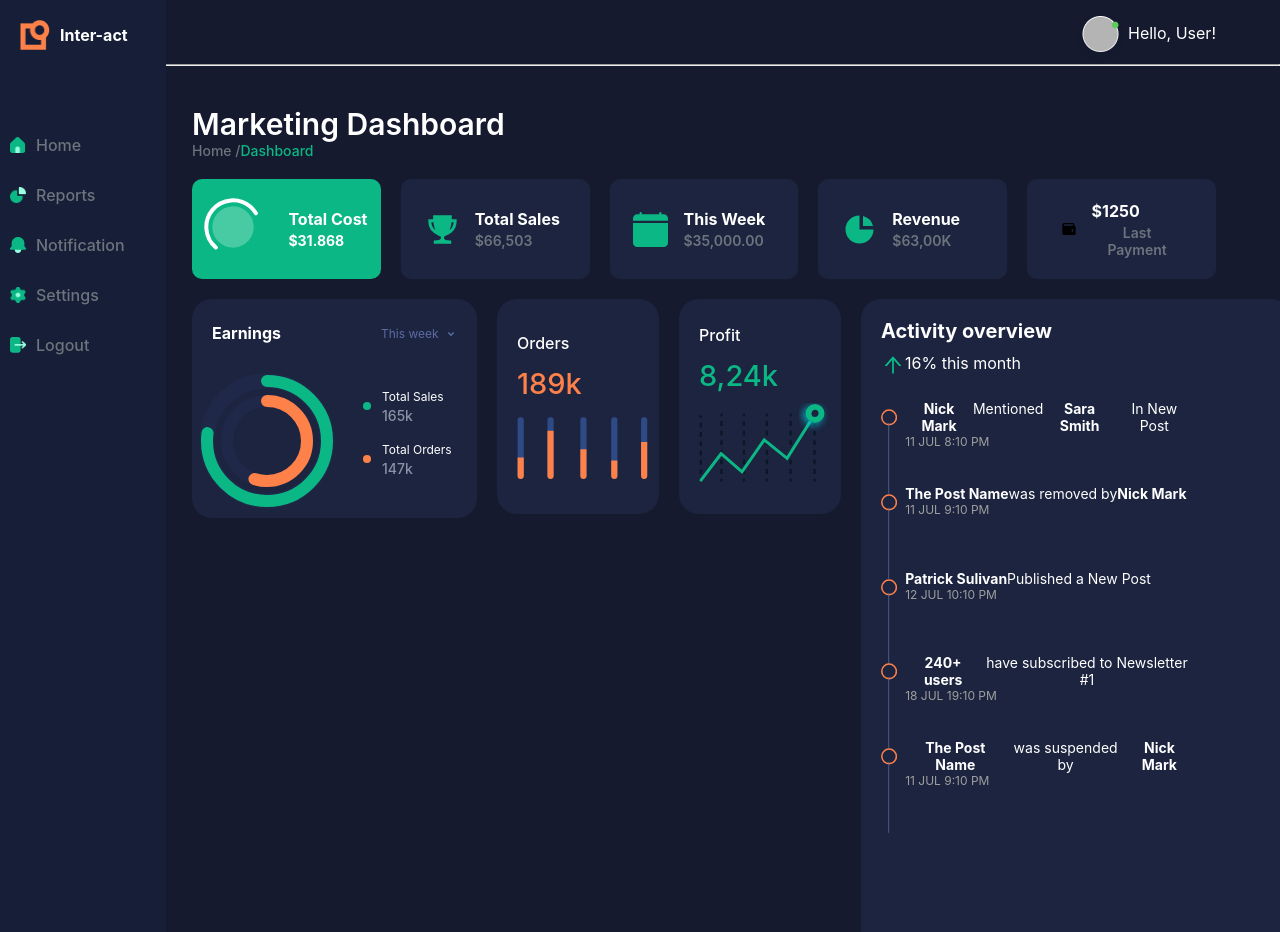
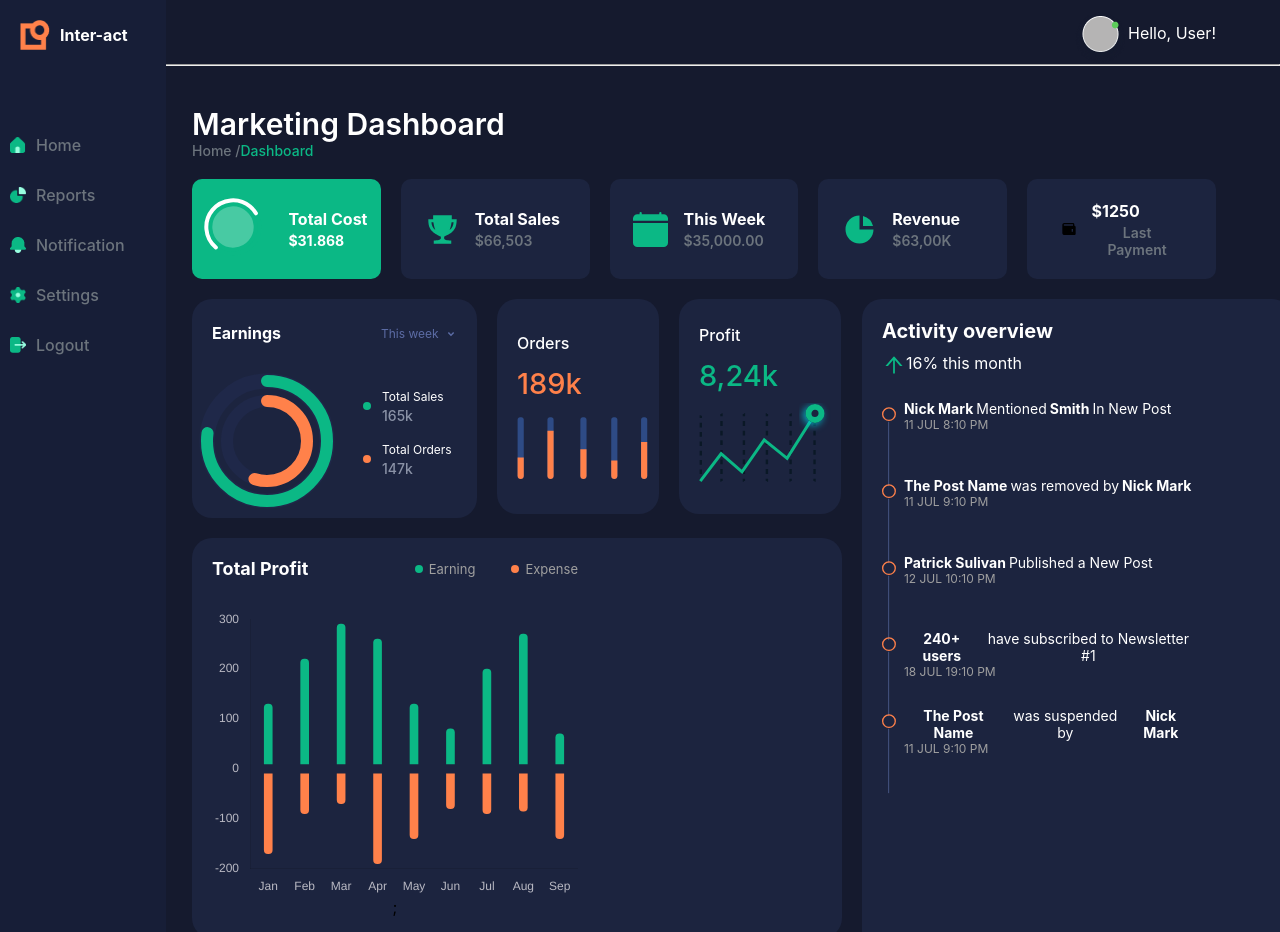
Before and after one commit to RizalPurwanto/dashboard-test, a React (Create React App) app: page / in a window 1280 px wide. Shown: the top 932 px of the page. Built offline with nearby package versions, Linux system fonts and the light colour scheme.

Commit message:
graph for total profit

```diff
--- a/package.json
+++ b/package.json
@@ -9,7 +9,10 @@
     "@testing-library/jest-dom": "^5.17.0",
     "@testing-library/react": "^13.4.0",
     "@testing-library/user-event": "^13.5.0",
+    "chart.js": "^4.4.0",
+    "faker-js": "^1.0.0",
     "react": "^18.2.0",
+    "react-chartjs-2": "^5.2.0",
     "react-dom": "^18.2.0",
     "react-dropdown": "^1.11.0",
     "react-icons": "^4.10.1",
@@ -40,5 +43,8 @@
       "last 1 firefox version",
       "last 1 safari version"
     ]
+  },
+  "devDependencies": {
+    "@faker-js/faker": "^8.0.2"
   }
 }
--- a/src/App.js
+++ b/src/App.js
@@ -17,6 +17,7 @@ import TotalCostIcon from "./components/TotalCostIcon";
 import ProfitCard from "./components/ProfitCard";
 import OrdersCard from "./components/OrdersCard";
 import ActivityOverview from "./components/ActivityOverview";
+import TotalProfitGraph from "./components/TotalProfitGraph";
 
 const Container = styled.div`
   width: 300px;
@@ -250,7 +251,9 @@ function App() {
                 <OrdersCard></OrdersCard>
                 <ProfitCard></ProfitCard>
               </div>
-              <div className="lowerContainer"></div>
+              <div className="lowerContainer">
+                <TotalProfitGraph></TotalProfitGraph>
+              </div>
             </div>
             <div className="activityContainer">
             <ActivityOverview></ActivityOverview>
--- a/src/components/ActivityBullet.js
+++ b/src/components/ActivityBullet.js
@@ -3,19 +3,19 @@ export default function ActivityBullet () {
     return (
         <svg
         width="21"
-        height="106"
-        viewBox="0 0 21 106"
+        height="96"
+        viewBox="0 0 21 96"
         fill="none"
         xmlns="http://www.w3.org/2000/svg"
       >
         <circle
           cx="10.5"
-          cy="10.5"
+          cy="1.5"
           r="9.5"
           stroke="#FF814A"
           stroke-width="2"
         />
-        <line cx="2" x1="10" x2="10" y1="18" y2="110" stroke="#5C6CA5" />
+        <line cx="2" x1="10" x2="10" y1="13" y2="110" stroke="#5C6CA5" />
       </svg>
     )
 }
--- a/src/components/ActivityOverview.js
+++ b/src/components/ActivityOverview.js
@@ -52,7 +52,7 @@ const ActivityItem = styled.div`
 const ActivityInfo = styled.div`
   display: flex;
   flex-direction: column;
-  width: 120%;
+  width: 140%;
   margin-top: 3px;
   font-size: 14px;
   font-weight: 400;
@@ -69,27 +69,28 @@ const ActivityDate = styled.div`
 
 const ActivityText = styled.div`
 display: flex;
+gap:3px;
 `;
 
 const activityArr = [
   {
-    text: <ActivityText><strong>Nick Mark</strong> Mentioned <strong>Sara Smith</strong> In New Post</ActivityText>,
+    text: <ActivityText><strong>Nick Mark </strong>  Mentioned <strong>  Smith </strong> In New Post</ActivityText>,
     date: "11 JUL 8:10 PM",
   },
   {
-    text: <ActivityText><strong>The Post Name</strong> was removed by <strong>Nick Mark</strong></ActivityText>,
+    text: <ActivityText><strong>The Post Name </strong> was removed by <strong>Nick Mark </strong></ActivityText>,
     date: "11 JUL 9:10 PM",
   },
   {
-    text: <ActivityText><strong>Patrick Sulivan</strong> Published a New Post</ActivityText>,
+    text: <ActivityText><strong>Patrick Sulivan </strong> Published a New Post</ActivityText>,
     date: "12 JUL 10:10 PM",
   },
   {
-    text: <ActivityText><strong>240+ users</strong> have subscribed to Newsletter #1</ActivityText>,
+    text: <ActivityText><strong>240+ users </strong> have subscribed to Newsletter #1</ActivityText>,
     date: "18 JUL 19:10 PM",
   },
   {
-    text: <ActivityText><strong>The Post Name</strong> was suspended by <strong>Nick Mark</strong></ActivityText>,
+    text: <ActivityText><strong>The Post Name </strong> was suspended by <strong>Nick Mark</strong></ActivityText>,
     date: "11 JUL 9:10 PM",
   },
 ];
--- /dev/null
+++ b/src/components/TotalProfitGraph.js
@@ -0,0 +1,256 @@
+import { styled } from "styled-components";
+import { AiOutlineArrowUp } from "react-icons/ai";
+import { IconContext } from "react-icons/lib";
+import ActivityBullet from "./ActivityBullet";
+
+import * as Utils from "../helpers/ChartUtils";
+import {
+  CategoryScale,
+  LinearScale,
+  BarElement,
+  Title,
+  Tooltip,
+  Legend,
+} from "chart.js";
+
+import { Chart as ChartJS, defaults } from "chart.js";
+
+
+import { Bar } from "react-chartjs-2";
+
+import { faker } from "@faker-js/faker";
+
+const Container = styled.div`
+  display: flex;
+  flex-direction: row;
+  justify-content: flex-start;
+  align-items: flex-start;
+  width: 610px;
+  height: 360px;
+  background-color: #1c243f;
+  margin-top: 20px;
+  margin-left: 0;
+  border-radius: 20px;
+  margin-bottom: 20px;
+  gap: 10px;
+  padding: 20px;
+`;
+
+const ActivityListContainer = styled.div`
+  display: flex;
+  flex-direction: column;
+  justify-content: flex-start;
+  align-items: flex-start;
+  width: 100%;
+  margin-top: 10px;
+`;
+
+const GraphTitle = styled.div`
+  color: #ffffff;
+  font-weight: 700;
+  font-size: 18px;
+`;
+
+const ActivityStatus = styled.div`
+  color: #ffffff;
+  font-weight: 400;
+  font-size: 16px;
+  display: flex;
+  flex-direction: row;
+  justify-content: center;
+`;
+
+const ActivityItem = styled.div`
+  width: 80%;
+  height: 16%;
+  display: flex;
+`;
+
+const ActivityInfo = styled.div`
+  display: flex;
+  flex-direction: column;
+  width: 120%;
+  margin-top: 3px;
+  font-size: 14px;
+  font-weight: 400;
+  color: #ffffff;
+  align-items: flex-start;
+  padding-left: 8px;
+`;
+
+const GraphInfo = styled.div`
+  font-size: 13px;
+  font-weight: 400;
+  color: #9f9f9f;
+  display: flex;
+  align-items: center;
+`;
+
+const ActivityText = styled.div`
+  display: flex;
+`;
+
+const GraphContainer = styled.div`
+  display: flex;
+  flex-direction: column;
+  width: 60%;
+  height:100%;
+`;
+const GraphInfoContainer = styled.div`
+  display: flex;
+  flex-direction: row;
+  gap: 30px;
+`;
+
+const TitleAndInfoContainer = styled.div`
+  display: flex;
+  flex-direction: row;
+  justify-content: space-between;
+`;
+
+const Graph = styled.div`
+padding-top:30px;
+height:80%;
+`;
+ChartJS.register(
+  CategoryScale,
+  LinearScale,
+  BarElement,
+  Title,
+  Tooltip,
+
+);
+const earningData =[140, 230, 300, 270, 140, 90, 210, 280, 80]
+const expensesData= [-180, -100, -80, -200, -150, -90, -100, -95, -150]
+
+const options = {
+  maintainAspectRatio:false,
+
+  plugins: {
+    legend: {
+      display: false
+    },
+
+  },
+  responsive: true,
+  scales: {
+    x: {
+      stacked: true,
+      grid: {
+        display: false
+      },
+      ticks:{
+        color:'#B9B9C3',
+
+      }
+    },
+    y: {
+      stacked: true,
+      grid: {
+        display: false
+      },
+      max:300,
+      min:-200,
+      ticks:{
+
+        color:'#B9B9C3',
+        stepSize:100
+      }
+    },
+  },
+};
+
+const labels = [
+  "Jan",
+  "Feb",
+  "Mar",
+  "Apr",
+  "May",
+  "Jun",
+  "Jul",
+  "Aug",
+  "Sep"
+];
+
+const data = {
+  labels,
+  datasets: [
+    {
+      label: "Dataset 1",
+      data: labels.map((e, i) =>
+        expensesData[i]
+      ),
+      backgroundColor: "#FF814A",
+      borderRadius:{
+        // topLeft:10,
+        // topRight:10,
+        bottomLeft:10,
+        bottomRight:10,
+      },
+      barThickness:18,
+      borderSkipped:false,
+      borderWidth:5,
+      borderColor:'transparent'
+    },
+    {
+      label: "Dataset 2",
+      data: labels.map((e, i) =>
+        earningData[i]
+      ),
+      backgroundColor: "#0BB885",
+      borderRadius:{
+        topLeft:10,
+        topRight:10,
+        // bottomLeft:10,
+        // bottomRight:10,
+      },
+      barThickness:18,
+      borderSkipped:false,
+      borderWidth:5,
+      borderColor:'transparent'
+
+    },
+
+  ],
+};
+export default function TotalProfitGraph() {
+
+
+
+
+
+
+  return (
+    <Container>
+      <GraphContainer>
+        <TitleAndInfoContainer>
+          <GraphTitle>Total Profit</GraphTitle>
+          <GraphInfoContainer>
+            <GraphInfo>
+              <svg width={20} height={20} viewBox={`0 0 15 15`}>
+                <circle cx={7.5} cy={7.5} r={3} fill="#0BB885"></circle>
+              </svg>
+              Earning
+            </GraphInfo>
+            <GraphInfo>
+              {" "}
+              <svg width={20} height={20} viewBox={`0 0 15 15`}>
+                <circle cx={7.5} cy={7.5} r={3} fill="#FF814A"></circle>
+              </svg>
+              Expense
+            </GraphInfo>
+          </GraphInfoContainer>
+        </TitleAndInfoContainer>
+        <Graph>
+
+          <Bar
+
+         style={{
+          height:'50%'
+         }}
+          options={options} data={data} />;
+        </Graph>
+      </GraphContainer>
+    </Container>
+  );
+}
--- /dev/null
+++ b/src/helpers/ChartUtils.js
@@ -0,0 +1,161 @@
+import colorLib from '@kurkle/color';
+import {DateTime} from 'luxon';
+import 'chartjs-adapter-luxon';
+import {valueOrDefault} from '../../node_modules/chart.js/dist/helpers';
+
+// Adapted from http://indiegamr.com/generate-repeatable-random-numbers-in-js/
+var _seed = Date.now();
+
+export function srand(seed) {
+  _seed = seed;
+}
+
+export function rand(min, max) {
+  min = valueOrDefault(min, 0);
+  max = valueOrDefault(max, 0);
+  _seed = (_seed * 9301 + 49297) % 233280;
+  return min + (_seed / 233280) * (max - min);
+}
+
+export function numbers(config) {
+  var cfg = config || {};
+  var min = valueOrDefault(cfg.min, 0);
+  var max = valueOrDefault(cfg.max, 100);
+  var from = valueOrDefault(cfg.from, []);
+  var count = valueOrDefault(cfg.count, 8);
+  var decimals = valueOrDefault(cfg.decimals, 8);
+  var continuity = valueOrDefault(cfg.continuity, 1);
+  var dfactor = Math.pow(10, decimals) || 0;
+  var data = [];
+  var i, value;
+
+  for (i = 0; i < count; ++i) {
+    value = (from[i] || 0) + this.rand(min, max);
+    if (this.rand() <= continuity) {
+      data.push(Math.round(dfactor * value) / dfactor);
+    } else {
+      data.push(null);
+    }
+  }
+
+  return data;
+}
+
+export function points(config) {
+  const xs = this.numbers(config);
+  const ys = this.numbers(config);
+  return xs.map((x, i) => ({x, y: ys[i]}));
+}
+
+export function bubbles(config) {
+  return this.points(config).map(pt => {
+    pt.r = this.rand(config.rmin, config.rmax);
+    return pt;
+  });
+}
+
+export function labels(config) {
+  var cfg = config || {};
+  var min = cfg.min || 0;
+  var max = cfg.max || 100;
+  var count = cfg.count || 8;
+  var step = (max - min) / count;
+  var decimals = cfg.decimals || 8;
+  var dfactor = Math.pow(10, decimals) || 0;
+  var prefix = cfg.prefix || '';
+  var values = [];
+  var i;
+
+  for (i = min; i < max; i += step) {
+    values.push(prefix + Math.round(dfactor * i) / dfactor);
+  }
+
+  return values;
+}
+
+const MONTHS = [
+  'January',
+  'February',
+  'March',
+  'April',
+  'May',
+  'June',
+  'July',
+  'August',
+  'September',
+  'October',
+  'November',
+  'December'
+];
+
+export function months(config) {
+  var cfg = config || {};
+  var count = cfg.count || 12;
+  var section = cfg.section;
+  var values = [];
+  var i, value;
+
+  for (i = 0; i < count; ++i) {
+    value = MONTHS[Math.ceil(i) % 12];
+    values.push(value.substring(0, section));
+  }
+
+  return values;
+}
+
+const COLORS = [
+  '#4dc9f6',
+  '#f67019',
+  '#f53794',
+  '#537bc4',
+  '#acc236',
+  '#166a8f',
+  '#00a950',
+  '#58595b',
+  '#8549ba'
+];
+
+export function color(index) {
+  return COLORS[index % COLORS.length];
+}
+
+export function transparentize(value, opacity) {
+  var alpha = opacity === undefined ? 0.5 : 1 - opacity;
+  return colorLib(value).alpha(alpha).rgbString();
+}
+
+export const CHART_COLORS = {
+  red: 'rgb(255, 99, 132)',
+  orange: 'rgb(255, 159, 64)',
+  yellow: 'rgb(255, 205, 86)',
+  green: 'rgb(75, 192, 192)',
+  blue: 'rgb(54, 162, 235)',
+  purple: 'rgb(153, 102, 255)',
+  grey: 'rgb(201, 203, 207)'
+};
+
+const NAMED_COLORS = [
+  CHART_COLORS.red,
+  CHART_COLORS.orange,
+  CHART_COLORS.yellow,
+  CHART_COLORS.green,
+  CHART_COLORS.blue,
+  CHART_COLORS.purple,
+  CHART_COLORS.grey,
+];
+
+export function namedColor(index) {
+  return NAMED_COLORS[index % NAMED_COLORS.length];
+}
+
+export function newDate(days) {
+  return DateTime.now().plus({days}).toJSDate();
+}
+
+export function newDateString(days) {
+  return DateTime.now().plus({days}).toISO();
+}
+
+export function parseISODate(str) {
+  return DateTime.fromISO(str);
+}
```
Also changed, not shown: 1 other file (tests, documents, lock files or other folders).
